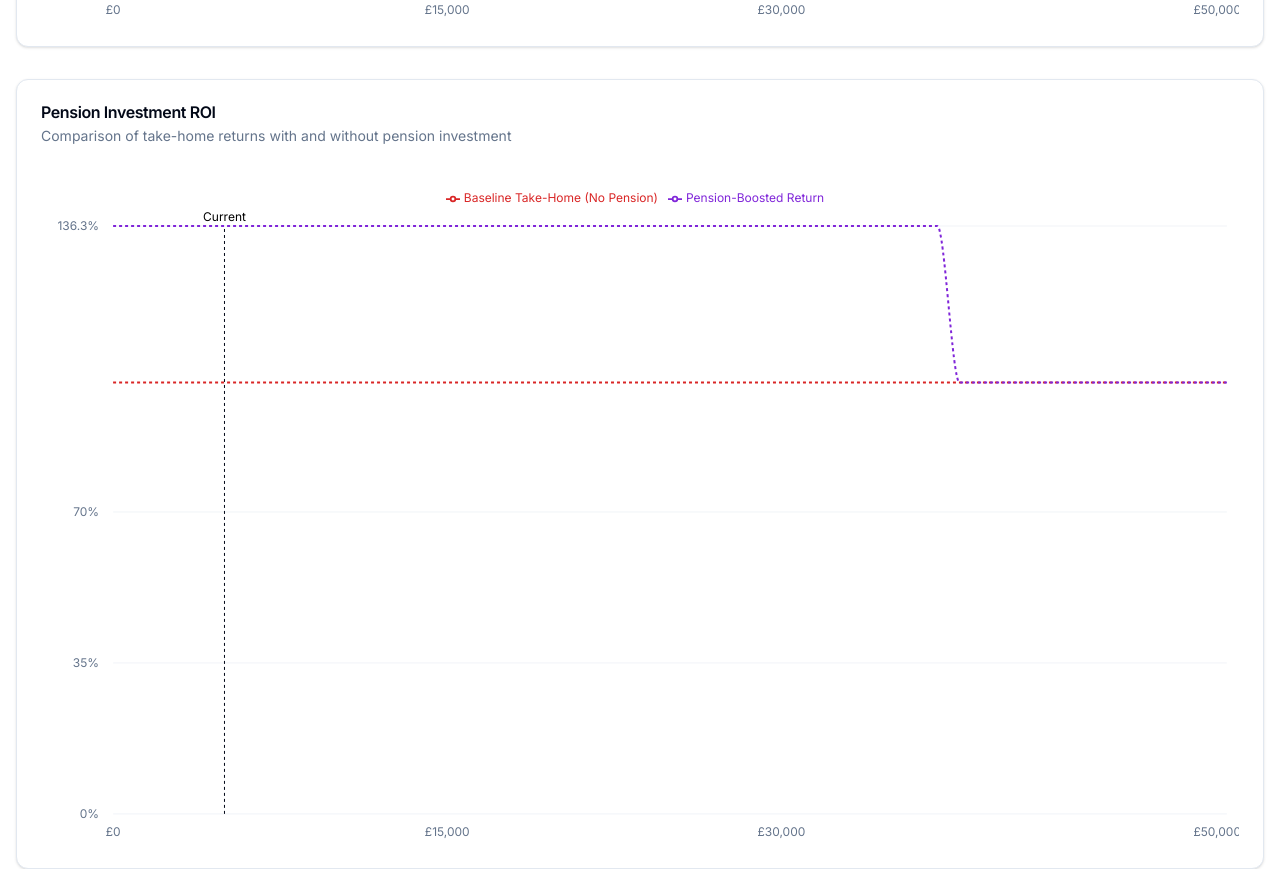
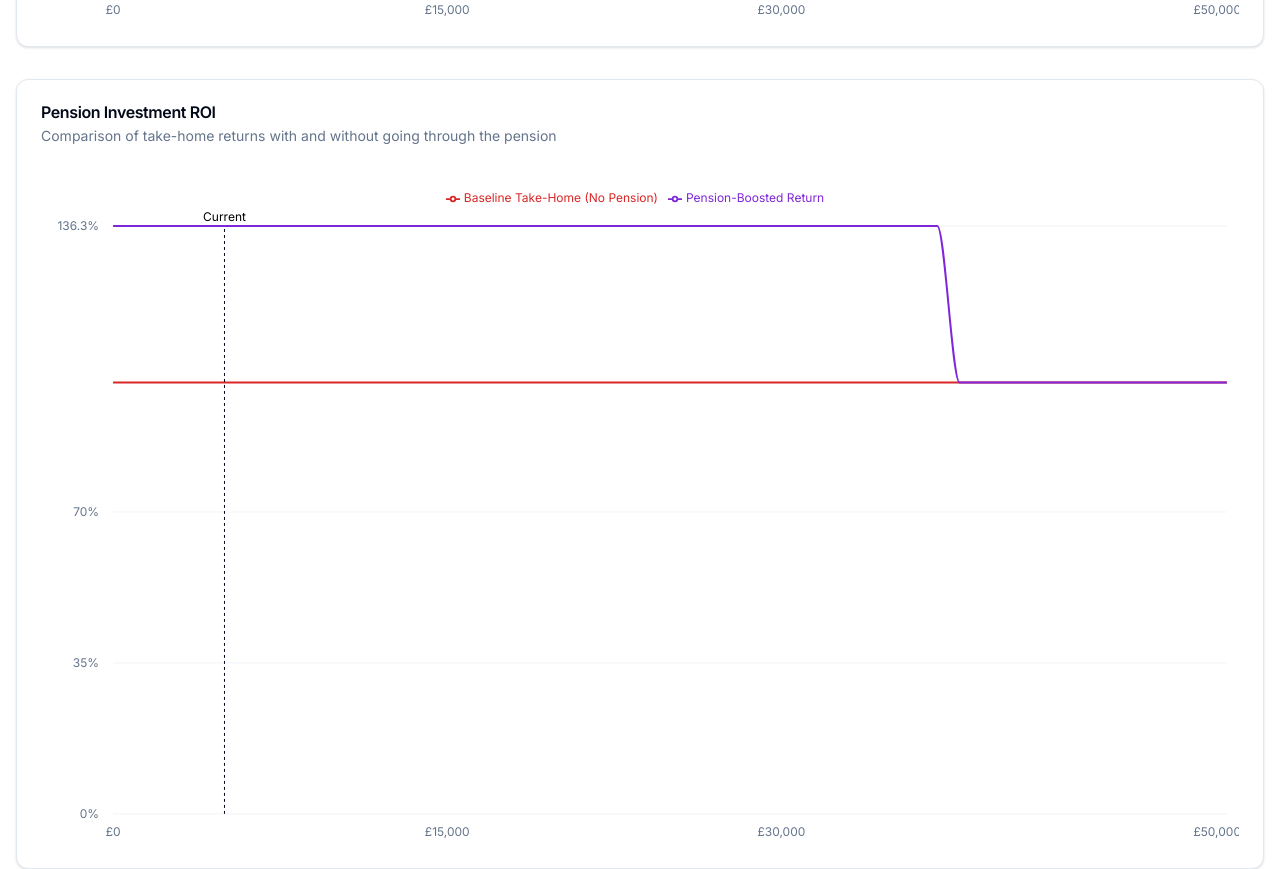
Before and after one commit to FranciscoMoretti/uk-pension-contributions-calculator, a Next.js app: page / in a window 1280 px wide. Shown: the part 1780-2649 px from the top of the page. Built offline with nearby package versions, Linux system fonts and the light colour scheme.

Commit message:
fixed lines

```diff
--- a/src/components/MarginalROIChart.tsx
+++ b/src/components/MarginalROIChart.tsx
@@ -40,7 +40,7 @@ export function MarginalROIChart({
       data={processedData}
       config={chartConfig}
       title="Pension Investment ROI"
-      description="Comparison of take-home returns with and without pension investment"
+      description="Comparison of take-home returns with and without going through the pension"
       currentValue={currentPension}
       xAxisKey="pension"
       lines={["baselineReturn", "pensionBoost"]}
--- a/src/components/ui/BaseChart.tsx
+++ b/src/components/ui/BaseChart.tsx
@@ -10,8 +10,19 @@ import {
   Line,
   ComposedChart,
 } from "recharts";
-import { Card, CardContent, CardDescription, CardHeader, CardTitle } from "@/components/ui/card";
-import { ChartConfig, ChartContainer, ChartTooltip, ChartTooltipContent } from "@/components/ui/chart";
+import {
+  Card,
+  CardContent,
+  CardDescription,
+  CardHeader,
+  CardTitle,
+} from "@/components/ui/card";
+import {
+  ChartConfig,
+  ChartContainer,
+  ChartTooltip,
+  ChartTooltipContent,
+} from "@/components/ui/chart";
 // import { ChartTooltip } from "@/components/ui/chart-tooltip";
 
 interface BaseChartProps {
@@ -51,7 +62,7 @@ export function BaseChart({
   tooltipLabel,
   hideRightAxis = false,
 }: BaseChartProps) {
-  const maxX = Math.max(...data.map(d => d[xAxisKey]));
+  const maxX = Math.max(...data.map((d) => d[xAxisKey]));
   const yAxisFormatter = showPercentages
     ? (value: number) => `${value}%`
     : (value: number) => `£${value.toLocaleString()}`;
@@ -102,9 +113,13 @@ export function BaseChart({
               content={({ active, payload }) => (
                 <ChartTooltipContent
                   active={active}
-                  payload={payload?.map(p => ({
+                  payload={payload?.map((p) => ({
                     ...p,
-                    value: showPercentages ? `${p.value?.toFixed(1)}%` : `£${p.value?.toLocaleString('en-GB', { maximumFractionDigits: 0 })}`,
+                    value: showPercentages
+                      ? `${p.value?.toFixed(1)}%`
+                      : `£${p.value?.toLocaleString("en-GB", {
+                          maximumFractionDigits: 0,
+                        })}`,
                   }))}
                   className="min-w-[10rem]"
                   label={tooltipLabel}
@@ -112,7 +127,7 @@ export function BaseChart({
               )}
             />
 
-            {areas.map(key => (
+            {areas.map((key) => (
               <Area
                 key={key}
                 yAxisId="left"
@@ -133,9 +148,9 @@ export function BaseChart({
                 type="monotone"
                 dataKey={key}
                 stroke={`var(--color-${key})`}
-                strokeWidth={key.includes('combined') ? 3 : 2}
+                strokeWidth={key.includes("combined") ? 3 : 2}
                 dot={false}
-                strokeDasharray={key === 'marginalRelief' ? "4 2" : "3 3"}
+                // strokeDasharray={key === 'marginalRelief' ? "4 2" : "3 3"}
               />
             ))}
 
@@ -156,9 +171,7 @@ export function BaseChart({
             <Legend
               verticalAlign="top"
               height={36}
-              formatter={(value) =>
-                config[value as keyof typeof config].label
-              }
+              formatter={(value) => config[value as keyof typeof config].label}
             />
           </ComposedChart>
         </ChartContainer>
```
